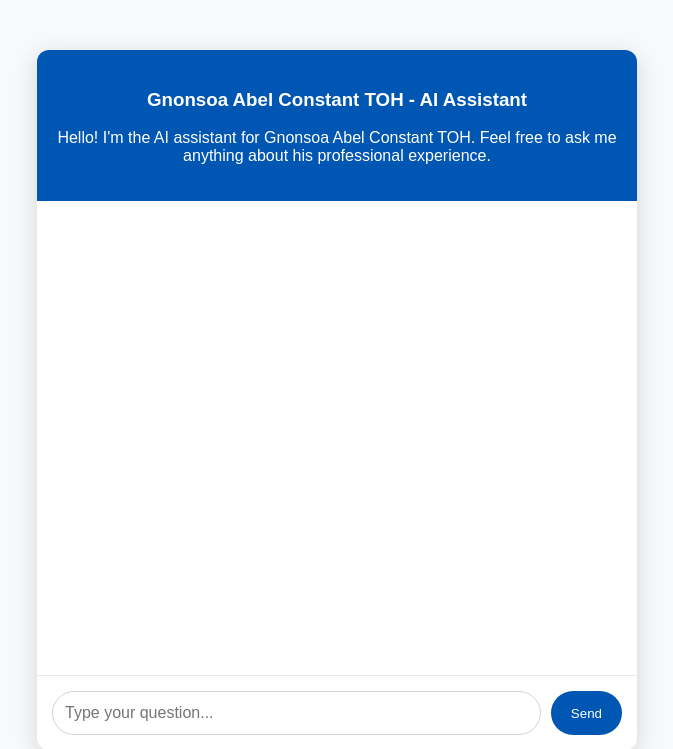
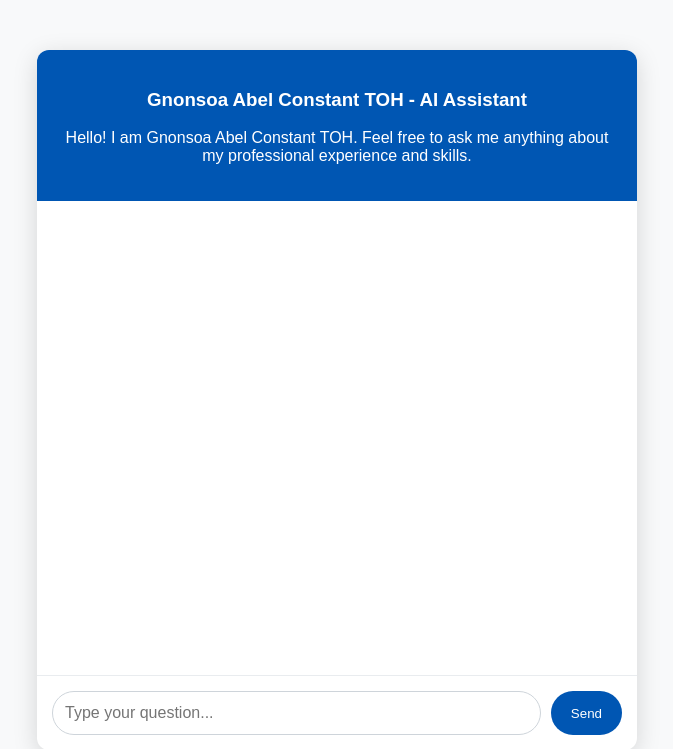
Before and after one commit to Abel-lab-dot/Personal-Agentic-AI, a Flask app: page / in a window 1280 px wide. Shown: the top 749 px of the page, without its empty margins (303-976 px from the left). Run offline with Flask 3, Linux system fonts and the light colour scheme.

Commit message:
index.html

```diff
--- a/templates/index.html
+++ b/templates/index.html
@@ -100,7 +100,7 @@
     <div class="chat-container">
         <div class="header">
             <h3>Gnonsoa Abel Constant TOH - AI Assistant</h3>
-            <p>Hello! I'm the AI assistant for Gnonsoa Abel Constant TOH. Feel free to ask me anything about his professional experience.</p>
+            <p>Hello! I am Gnonsoa Abel Constant TOH. Feel free to ask me anything about my professional experience and skills.</p>
         </div>
         <div class="chat-box" id="chat-box">
         </div>
```
